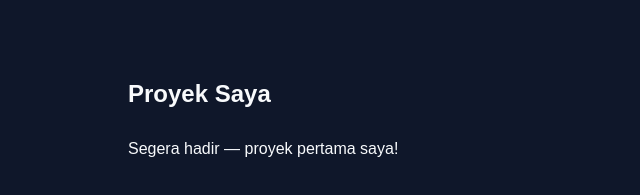
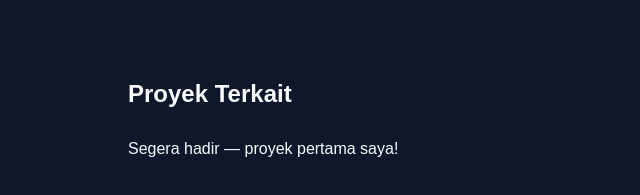
Before and after one commit to XCrusiderZ/devops-V, a plain HTML site: page index.html in a window 1280 px wide. Shown: the part 1160-1355 px from the top of the page, 0-640 px from the left. Drawn offline with Linux system fonts and the light colour scheme.

Commit message:
Update Judul

```diff
--- a/index.html
+++ b/index.html
@@ -44,7 +44,7 @@
         </section>
 
     <section id="projects" class="projects">
-        <h2>Proyek Saya</h2>
+        <h2>Proyek Terkait</h2>
         <p>Segera hadir — proyek pertama saya!</p>
     </section>
 </body>
```
